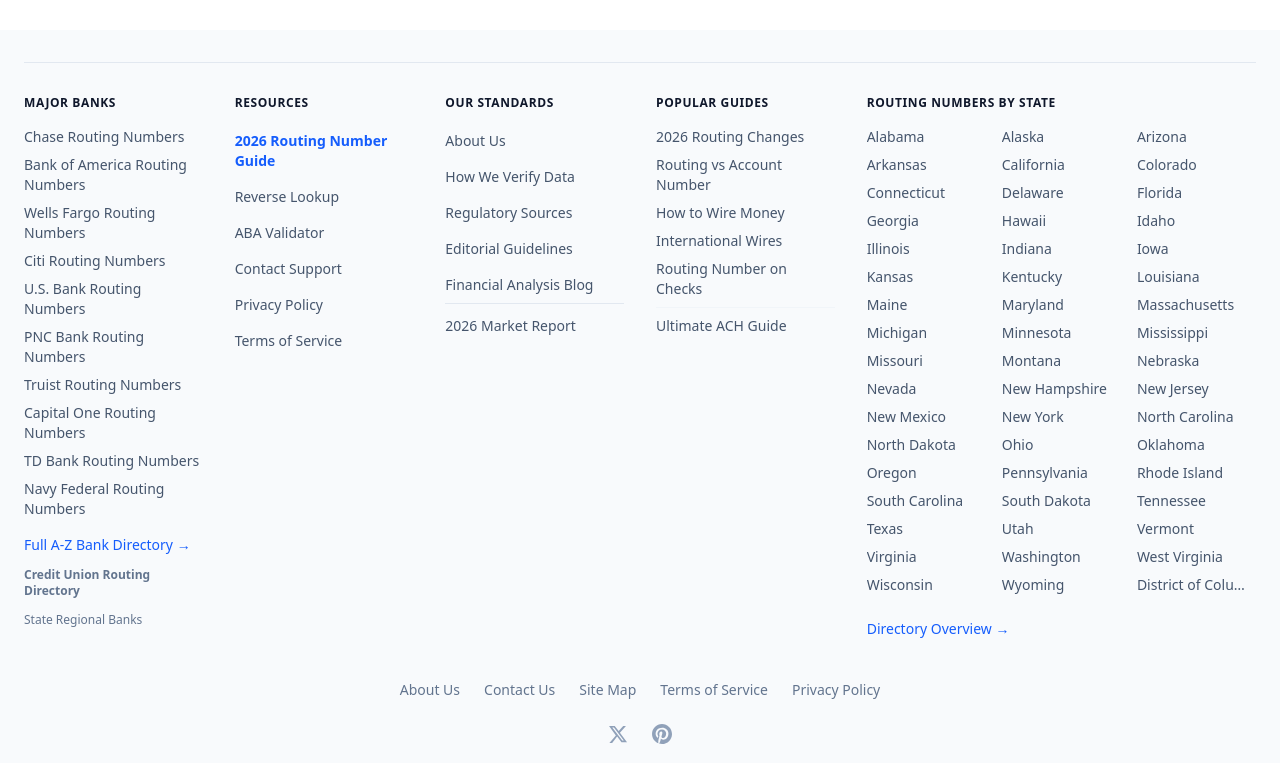
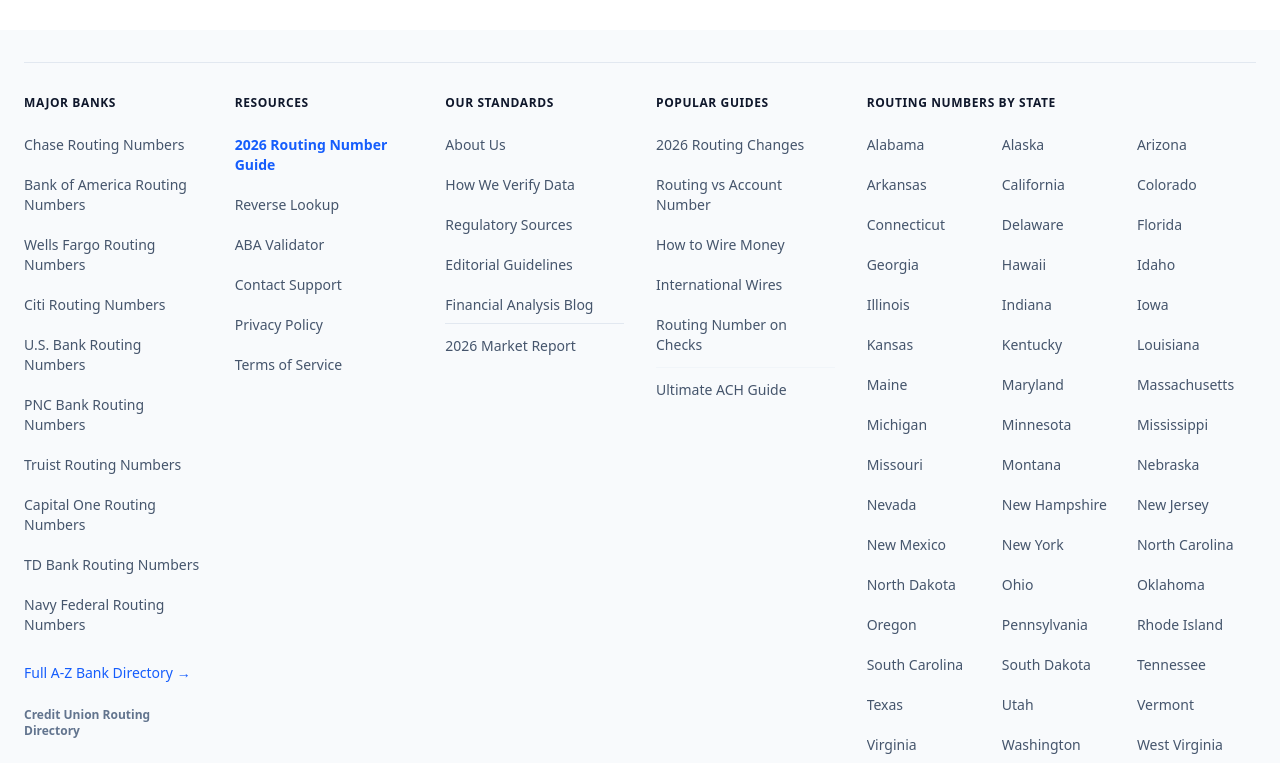
Before and after one commit to hypecuts619-source/Number.us, a React (Vite) app: page /blog/aba-vs-ach-routing-numbers in a window 1280 px wide. Shown: the part 2580-3343 px from the top of the page. Built offline with nearby package versions, Linux system fonts and the light colour scheme.

Commit message:
style: refine visual design and typography
- Update button and text colors for better contrast
- Adjust footer link hit areas and spacing
- Tweak "Sponsored Link" styling for readability

```diff
--- a/src/components/AccountValidator.tsx
+++ b/src/components/AccountValidator.tsx
@@ -91,7 +91,7 @@
             />
             <button
               type="submit"
-              className="bg-emerald-700 hover:bg-emerald-600 text-white font-bold py-3 md:py-3.5 px-8 rounded-lg transition-colors whitespace-nowrap shadow-lg shadow-emerald-500/20 text-lg md:text-base"
+              className="bg-emerald-800 hover:bg-emerald-700 text-white font-bold py-3 md:py-3.5 px-8 rounded-lg transition-colors whitespace-nowrap shadow-lg shadow-emerald-900/20 text-lg md:text-base"
             >
               {isLoading ? 'Validating...' : 'Validate'}
             </button>
--- a/src/components/AdsterraNativeSlot.tsx
+++ b/src/components/AdsterraNativeSlot.tsx
@@ -58,7 +58,7 @@
 
   return (
     <div className={`relative flex flex-col items-center justify-center my-6 mx-auto bg-slate-50/50 dark:bg-slate-800/10 border border-slate-100 dark:border-slate-800/50 rounded-xl py-2 ${containerClasses}`}>
-      <span className="text-[9px] uppercase tracking-widest text-slate-600 dark:text-slate-400 mb-2 select-none pointer-events-none text-center">
+      <span className="text-[10px] font-bold uppercase tracking-widest text-slate-700 dark:text-slate-300 mb-2 select-none pointer-events-none text-center">
         Sponsored Link
       </span>
       {/* The Adsterra script uses document.write or looks for element by ID within its execution context */}
--- a/src/components/FooterLinks.tsx
+++ b/src/components/FooterLinks.tsx
@@ -51,12 +51,12 @@
           <h3 className="text-slate-900 dark:text-slate-100 font-bold mb-4 uppercase tracking-wider text-xs">
             Major Banks
           </h3>
-          <ul className="space-y-2 text-sm">
+          <ul className="space-y-1 text-sm">
             {topBanks.map(bank => (
               <li key={bank.slug}>
                 <Link
                   to={`/routing-number/${bank.slug}`}
-                  className="text-slate-600 dark:text-slate-400 hover:text-blue-600 dark:hover:text-blue-400 transition-colors"
+                  className="text-slate-600 dark:text-slate-400 hover:text-blue-600 dark:hover:text-blue-400 transition-colors block py-2"
                 >
                   {bank.name} Routing Numbers
                 </Link>
@@ -65,7 +65,7 @@
             <li>
               <Link
                 to="/banks"
-                className="text-blue-600 dark:text-blue-400 font-medium hover:underline transition-colors mt-2 inline-block"
+                className="text-blue-600 dark:text-blue-400 font-medium hover:underline transition-colors mt-2 inline-block py-2"
               >
                 Full A-Z Bank Directory &rarr;
               </Link>
@@ -73,7 +73,7 @@
             <li>
               <Link
                 to="/credit-unions"
-                className="text-slate-500 dark:text-slate-400 text-xs hover:underline transition-colors mt-1 inline-block font-bold"
+                className="text-slate-500 dark:text-slate-400 text-xs hover:underline transition-colors mt-1 inline-block font-bold py-2"
               >
                 Credit Union Routing Directory
               </Link>
@@ -81,7 +81,7 @@
             <li>
               <Link
                 to="/regional-banks"
-                className="text-slate-500 dark:text-slate-400 text-xs hover:underline transition-colors mt-1 inline-block"
+                className="text-slate-500 dark:text-slate-400 text-xs hover:underline transition-colors mt-1 inline-block py-2"
               >
                 State Regional Banks
               </Link>
@@ -94,13 +94,13 @@
           <h3 className="text-slate-900 dark:text-slate-100 font-bold mb-4 uppercase tracking-wider text-xs">
             Resources
           </h3>
-          <ul className="space-y-2 text-sm">
-            <li><Link to="/how-to-find-routing-number-guide" className="text-blue-600 dark:text-blue-400 font-bold hover:underline transition-colors block py-1">2026 Routing Number Guide</Link></li>
-            <li><Link to="/routing-number-lookup" className="text-slate-600 dark:text-slate-400 hover:text-blue-600 dark:hover:text-blue-400 transition-colors block py-1">Reverse Lookup</Link></li>
-            <li><Link to="/routing-number-validator" className="text-slate-600 dark:text-slate-400 hover:text-blue-600 dark:hover:text-blue-400 transition-colors block py-1">ABA Validator</Link></li>
-            <li><Link to="/contact-us" className="text-slate-600 dark:text-slate-400 hover:text-blue-600 dark:hover:text-blue-400 transition-colors block py-1">Contact Support</Link></li>
-            <li><Link to="/privacy-policy" className="text-slate-600 dark:text-slate-400 hover:text-blue-600 dark:hover:text-blue-400 transition-colors block py-1">Privacy Policy</Link></li>
-            <li><Link to="/terms-of-service" className="text-slate-600 dark:text-slate-400 hover:text-blue-600 dark:hover:text-blue-400 transition-colors block py-1">Terms of Service</Link></li>
+          <ul className="space-y-1 text-sm">
+            <li><Link to="/how-to-find-routing-number-guide" className="text-blue-600 dark:text-blue-400 font-bold hover:underline transition-colors block py-2">2026 Routing Number Guide</Link></li>
+            <li><Link to="/routing-number-lookup" className="text-slate-600 dark:text-slate-400 hover:text-blue-600 dark:hover:text-blue-400 transition-colors block py-2">Reverse Lookup</Link></li>
+            <li><Link to="/routing-number-validator" className="text-slate-600 dark:text-slate-400 hover:text-blue-600 dark:hover:text-blue-400 transition-colors block py-2">ABA Validator</Link></li>
+            <li><Link to="/contact-us" className="text-slate-600 dark:text-slate-400 hover:text-blue-600 dark:hover:text-blue-400 transition-colors block py-2">Contact Support</Link></li>
+            <li><Link to="/privacy-policy" className="text-slate-600 dark:text-slate-400 hover:text-blue-600 dark:hover:text-blue-400 transition-colors block py-2">Privacy Policy</Link></li>
+            <li><Link to="/terms-of-service" className="text-slate-600 dark:text-slate-400 hover:text-blue-600 dark:hover:text-blue-400 transition-colors block py-2">Terms of Service</Link></li>
           </ul>
         </div>
 
@@ -109,13 +109,13 @@
            <h3 className="text-slate-900 dark:text-slate-100 font-bold mb-4 uppercase tracking-wider text-xs">
             Our Standards
           </h3>
-          <ul className="space-y-2 text-sm">
-            <li><Link to="/about-us" className="text-slate-600 dark:text-slate-400 hover:text-blue-600 dark:hover:text-blue-400 transition-colors block py-1">About Us</Link></li>
-            <li><Link to="/about-us#verification" className="text-slate-600 dark:text-slate-400 hover:text-blue-600 dark:hover:text-blue-400 transition-colors block py-1">How We Verify Data</Link></li>
-            <li><Link to="/about-us#regulatory-sources" className="text-slate-600 dark:text-slate-400 hover:text-blue-600 dark:hover:text-blue-400 transition-colors block py-1">Regulatory Sources</Link></li>
-            <li><Link to="/about-us#editorial-guidelines" className="text-slate-600 dark:text-slate-400 hover:text-blue-600 dark:hover:text-blue-400 transition-colors block py-1">Editorial Guidelines</Link></li>
-            <li><Link to="/blog" className="text-slate-600 dark:text-slate-400 hover:text-blue-600 dark:hover:text-blue-400 transition-colors border-b border-slate-200 dark:border-slate-700 pb-2 block py-1">Financial Analysis Blog</Link></li>
-            <li><Link to="/reports/2026-us-credit-union-report" className="text-slate-600 dark:text-slate-400 hover:text-blue-600 dark:hover:text-blue-400 transition-colors font-medium block py-1">2026 Market Report</Link></li>
+          <ul className="space-y-1 text-sm">
+            <li><Link to="/about-us" className="text-slate-600 dark:text-slate-400 hover:text-blue-600 dark:hover:text-blue-400 transition-colors block py-2">About Us</Link></li>
+            <li><Link to="/about-us#verification" className="text-slate-600 dark:text-slate-400 hover:text-blue-600 dark:hover:text-blue-400 transition-colors block py-2">How We Verify Data</Link></li>
+            <li><Link to="/about-us#regulatory-sources" className="text-slate-600 dark:text-slate-400 hover:text-blue-600 dark:hover:text-blue-400 transition-colors block py-2">Regulatory Sources</Link></li>
+            <li><Link to="/about-us#editorial-guidelines" className="text-slate-600 dark:text-slate-400 hover:text-blue-600 dark:hover:text-blue-400 transition-colors block py-2">Editorial Guidelines</Link></li>
+            <li><Link to="/blog" className="text-slate-600 dark:text-slate-400 hover:text-blue-600 dark:hover:text-blue-400 transition-colors border-b border-slate-200 dark:border-slate-700 pb-2 block py-2">Financial Analysis Blog</Link></li>
+            <li><Link to="/reports/2026-us-credit-union-report" className="text-slate-600 dark:text-slate-400 hover:text-blue-600 dark:hover:text-blue-400 transition-colors font-medium block py-2">2026 Market Report</Link></li>
           </ul>
         </div>
 
@@ -124,13 +124,13 @@
            <h3 className="text-slate-900 dark:text-slate-100 font-bold mb-4 uppercase tracking-wider text-xs">
             Popular Guides
           </h3>
-          <ul className="space-y-2 text-sm">
-            <li><Link to="/routing-number-changes-2026" className="text-slate-600 dark:text-slate-400 hover:text-blue-600 dark:hover:text-blue-400 transition-colors">2026 Routing Changes</Link></li>
-            <li><Link to="/routing-number-vs-account-number" className="text-slate-600 dark:text-slate-400 hover:text-blue-600 dark:hover:text-blue-400 transition-colors">Routing vs Account Number</Link></li>
-            <li><Link to="/how-to-wire-money" className="text-slate-600 dark:text-slate-400 hover:text-blue-600 dark:hover:text-blue-400 transition-colors">How to Wire Money</Link></li>
-            <li><Link to="/international-wire-guide" className="text-slate-600 dark:text-slate-400 hover:text-blue-600 dark:hover:text-blue-400 transition-colors">International Wires</Link></li>
-            <li><Link to="/find-routing-number-on-check" className="text-slate-600 dark:text-slate-400 hover:text-blue-600 dark:hover:text-blue-400 transition-colors">Routing Number on Checks</Link></li>
-            <li><Link to="/blog/ultimate-guide-to-ach-transfers" className="text-slate-600 dark:text-slate-400 hover:text-blue-600 dark:hover:text-blue-400 transition-colors font-medium border-t border-slate-100 dark:border-slate-800 pt-2 mt-1 block">Ultimate ACH Guide</Link></li>
+          <ul className="space-y-1 text-sm">
+            <li><Link to="/routing-number-changes-2026" className="text-slate-600 dark:text-slate-400 hover:text-blue-600 dark:hover:text-blue-400 transition-colors block py-2">2026 Routing Changes</Link></li>
+            <li><Link to="/routing-number-vs-account-number" className="text-slate-600 dark:text-slate-400 hover:text-blue-600 dark:hover:text-blue-400 transition-colors block py-2">Routing vs Account Number</Link></li>
+            <li><Link to="/how-to-wire-money" className="text-slate-600 dark:text-slate-400 hover:text-blue-600 dark:hover:text-blue-400 transition-colors block py-2">How to Wire Money</Link></li>
+            <li><Link to="/international-wire-guide" className="text-slate-600 dark:text-slate-400 hover:text-blue-600 dark:hover:text-blue-400 transition-colors block py-2">International Wires</Link></li>
+            <li><Link to="/find-routing-number-on-check" className="text-slate-600 dark:text-slate-400 hover:text-blue-600 dark:hover:text-blue-400 transition-colors block py-2">Routing Number on Checks</Link></li>
+            <li><Link to="/blog/ultimate-guide-to-ach-transfers" className="text-slate-600 dark:text-slate-400 hover:text-blue-600 dark:hover:text-blue-400 transition-colors font-medium border-t border-slate-100 dark:border-slate-800 pt-3 mt-1 block pb-2">Ultimate ACH Guide</Link></li>
           </ul>
         </div>
 
@@ -139,12 +139,12 @@
           <h3 className="text-slate-900 dark:text-slate-100 font-bold mb-4 uppercase tracking-wider text-xs">
             Routing Numbers by State
           </h3>
-          <div className="grid grid-cols-2 sm:grid-cols-3 gap-x-4 gap-y-2 text-sm">
+          <div className="grid grid-cols-2 sm:grid-cols-3 gap-x-4 gap-y-1 text-sm">
             {statesList.map(state => (
               <Link
                 key={state.slug}
                 to={`/states/${state.slug}`}
-                className="text-slate-600 dark:text-slate-400 hover:text-blue-600 dark:hover:text-blue-400 transition-colors truncate"
+                className="text-slate-600 dark:text-slate-400 hover:text-blue-600 dark:hover:text-blue-400 transition-colors truncate block py-2"
               >
                 {state.name}
               </Link>
@@ -153,7 +153,7 @@
           <div className="mt-4">
             <Link
               to="/states"
-              className="text-blue-600 dark:text-blue-400 font-medium hover:underline transition-colors mt-2 inline-block text-sm"
+              className="text-blue-600 dark:text-blue-400 font-medium hover:underline transition-colors mt-2 inline-block py-2 text-sm"
             >
               Directory Overview &rarr;
             </Link>
--- a/src/pages/Home.tsx
+++ b/src/pages/Home.tsx
@@ -105,15 +105,15 @@
 
         {/* Subtle Trust Indicators */}
         <div className="flex flex-wrap items-center justify-center gap-4 md:gap-8 mt-8 opacity-90 transition-all duration-500">
-          <div className="flex items-center gap-2 text-sm font-bold text-slate-800 dark:text-slate-200">
+          <div className="flex items-center gap-2 text-sm font-bold text-slate-900 dark:text-slate-100">
             <svg className="w-5 h-5 text-slate-900 dark:text-white" fill="currentColor" viewBox="0 0 24 24"><path d="M12 1L3 5v6c0 5.55 3.84 10.74 9 12 5.16-1.26 9-6.45 9-12V5l-9-4zm0 10.99h7c-.53 4.12-3.28 7.79-7 8.94V12H5V6.3l7-3.11v8.8z"/></svg>
             256-Bit Secure
           </div>
-          <div className="flex items-center gap-2 text-sm font-bold text-slate-800 dark:text-slate-200">
+          <div className="flex items-center gap-2 text-sm font-bold text-slate-900 dark:text-slate-100">
             <svg className="w-5 h-5 text-slate-900 dark:text-white" fill="none" stroke="currentColor" strokeWidth="2.5" viewBox="0 0 24 24"><path strokeLinecap="round" strokeLinejoin="round" d="M3 10h18M7 15h1m4 0h1m-7 4h12a3 3 0 003-3V8a3 3 0 00-3-3H6a3 3 0 00-3 3v8a3 3 0 003 3z"/></svg>
             FedACH Synced
           </div>
-          <div className="flex items-center gap-2 text-sm font-bold text-slate-800 dark:text-slate-200">
+          <div className="flex items-center gap-2 text-sm font-bold text-slate-900 dark:text-slate-100">
             <svg className="w-5 h-5 text-slate-900 dark:text-white" fill="none" stroke="currentColor" strokeWidth="2.5" viewBox="0 0 24 24"><path strokeLinecap="round" strokeLinejoin="round" d="M13 10V3L4 14h7v7l9-11h-7z"/></svg>
             Sub-millisecond Search
           </div>
```
Also changed, not shown: public/llms.txt.
